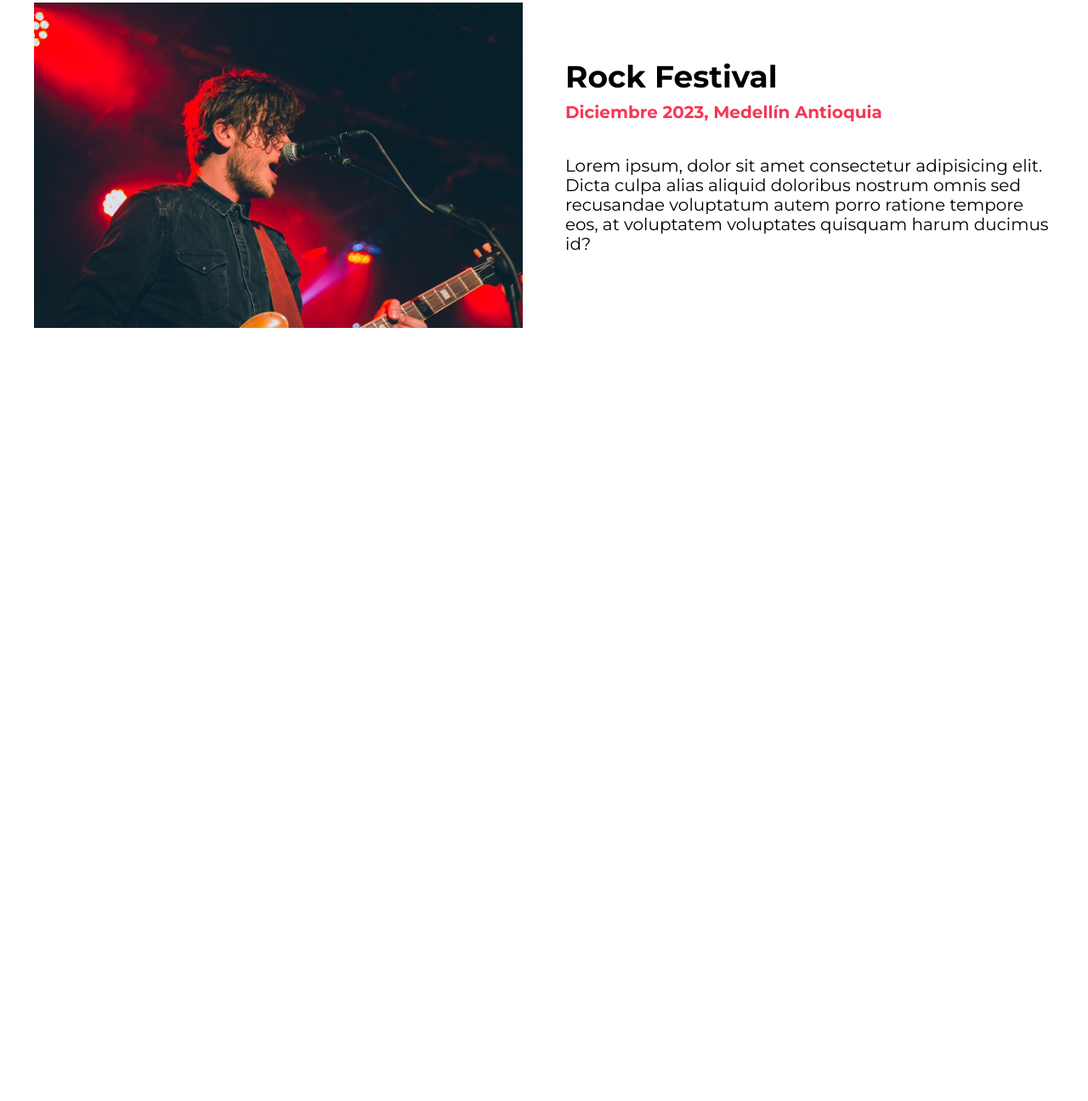
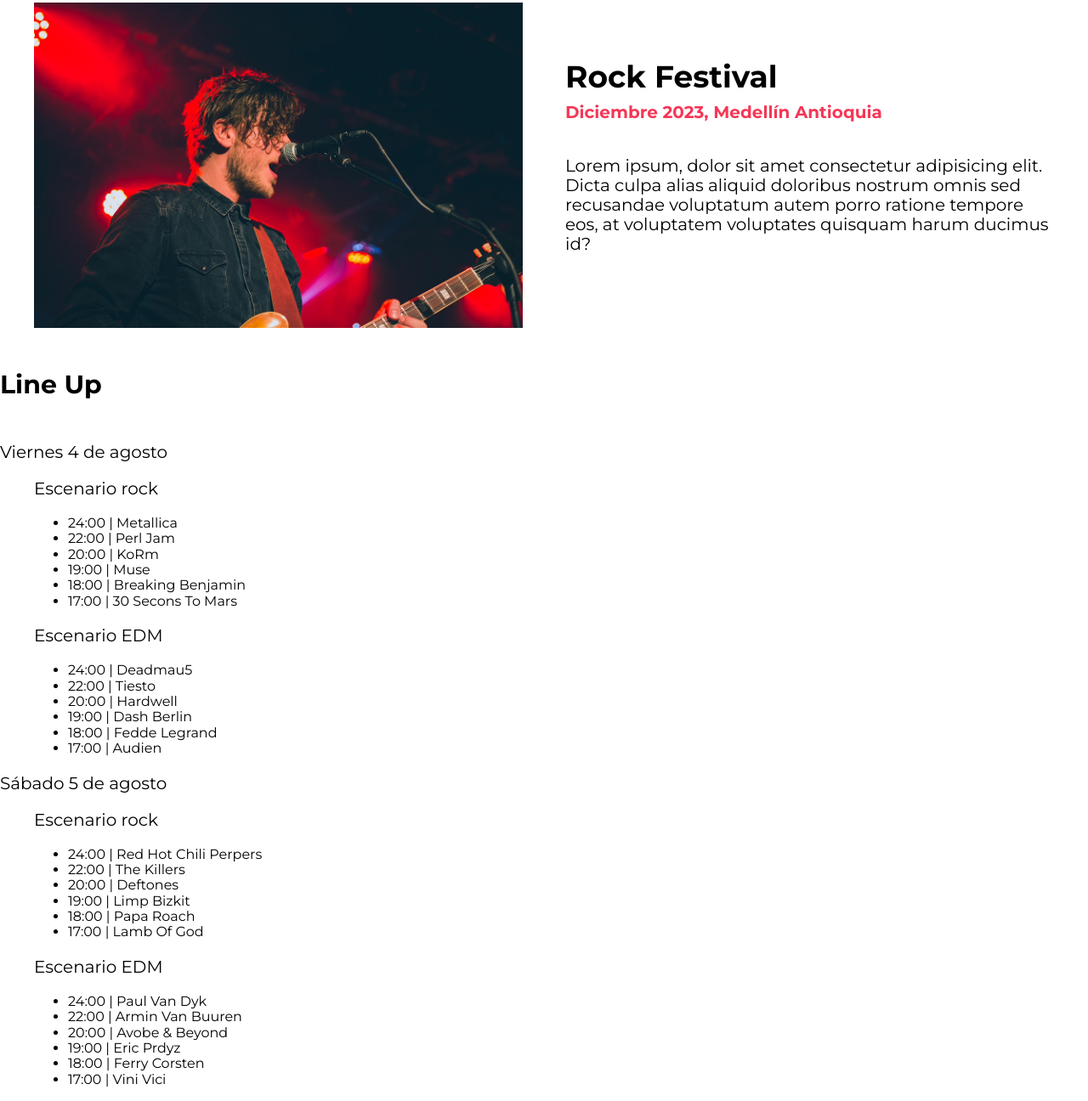
Before and after one commit to HenryCBQ/ProyectoFestivalMusica, a website: page index.html in a window 1280 px wide. Shown: the part 773-2069 px from the top of the page at 85% size. Before the commit the page ends 1209 px from the top, so only its background shows below. Drawn offline with Linux system fonts and the light colour scheme.

Commit message:
Se grega la estructura html en el index, correspondiente a la sección de LineUp, que contiene el cronograma de conciertos

```diff
--- a/index.html
+++ b/index.html
@@ -62,6 +62,63 @@
         </div>
     </section>
 
+    <section class="lineup">
+        <h3>Line Up</h3>
+        <p class="dia">Viernes 4 de agosto</p>
+        <div class="escenarios-contenedor contenedor">
+            <div class="escenario rock bg-amarillo">
+                <p class="nombre-escenario">Escenario rock</p>
+                <ul class="calendario">
+                    <li>24:00 | <span>Metallica</span></li>
+                    <li>22:00 | <span>Perl Jam</span></li>
+                    <li>20:00 | <span>KoRm</span></li>
+                    <li>19:00 | <span>Muse</span></li>
+                    <li>18:00 | <span>Breaking Benjamin</span></li>
+                    <li>17:00 | <span>30 Secons To Mars</span></li>
+                </ul>
+            </div>
+
+            <div class="escenario edm bg-verde">
+                <p class="nombre-escenario">Escenario EDM</p>
+                <ul class="calendario">
+                    <li>24:00 | <span>Deadmau5</span></li>
+                    <li>22:00 | <span>Tiesto</span></li>
+                    <li>20:00 | <span>Hardwell</span></li>
+                    <li>19:00 | <span>Dash Berlin</span></li>
+                    <li>18:00 | <span>Fedde Legrand</span></li>
+                    <li>17:00 | <span>Audien</span></li>
+                </ul>
+            </div>
+        </div>
+
+        <p class="dia">Sábado 5 de agosto</p>
+        <div class="escenarios-contenedor contenedor">
+            <div class="escenario rock bg-verde">
+                <p class="nombre-escenario">Escenario rock</p>
+                <ul class="calendario">
+                    <li>24:00 | <span>Red Hot Chili Perpers</span></li>
+                    <li>22:00 | <span>The Killers</span></li>
+                    <li>20:00 | <span>Deftones</span></li>
+                    <li>19:00 | <span>Limp Bizkit</span></li>
+                    <li>18:00 | <span>Papa Roach</span></li>
+                    <li>17:00 | <span>Lamb Of God</span></li>
+                </ul>
+            </div>
+
+            <div class="escenario edm bg-amarillo">
+                <p class="nombre-escenario">Escenario EDM</p>
+                <ul class="calendario">
+                    <li>24:00 | <span>Paul Van Dyk</span></li>
+                    <li>22:00 | <span>Armin Van Buuren</span></li>
+                    <li>20:00 | <span>Avobe & Beyond</span></li>
+                    <li>19:00 | <span>Eric Prdyz</span></li>
+                    <li>18:00 | <span>Ferry Corsten</span></li>
+                    <li>17:00 | <span>Vini Vici</span></li>
+                </ul>
+            </div>
+        </div>
+    </section>
+
 </body>
 
 </html>
```
